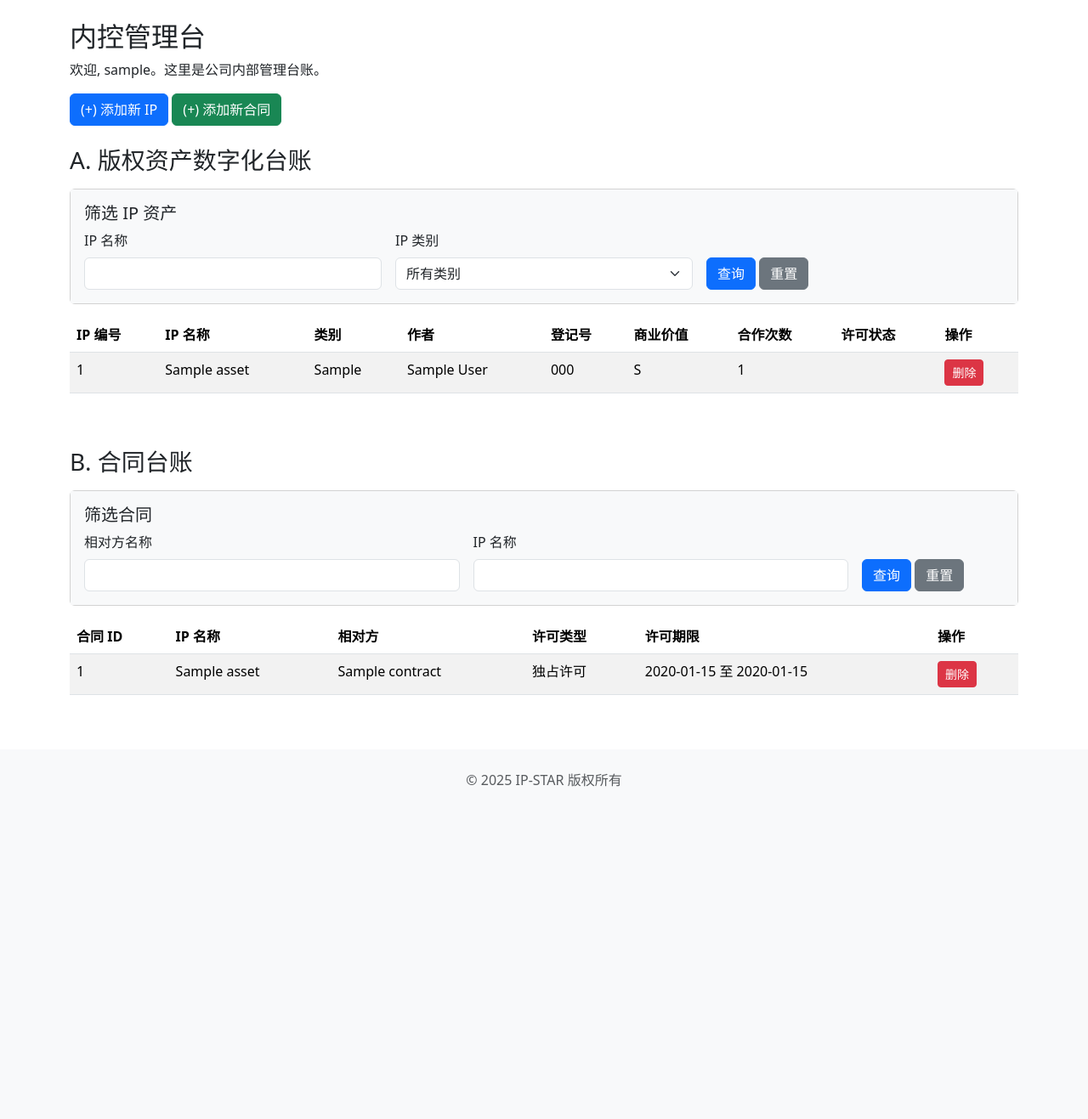
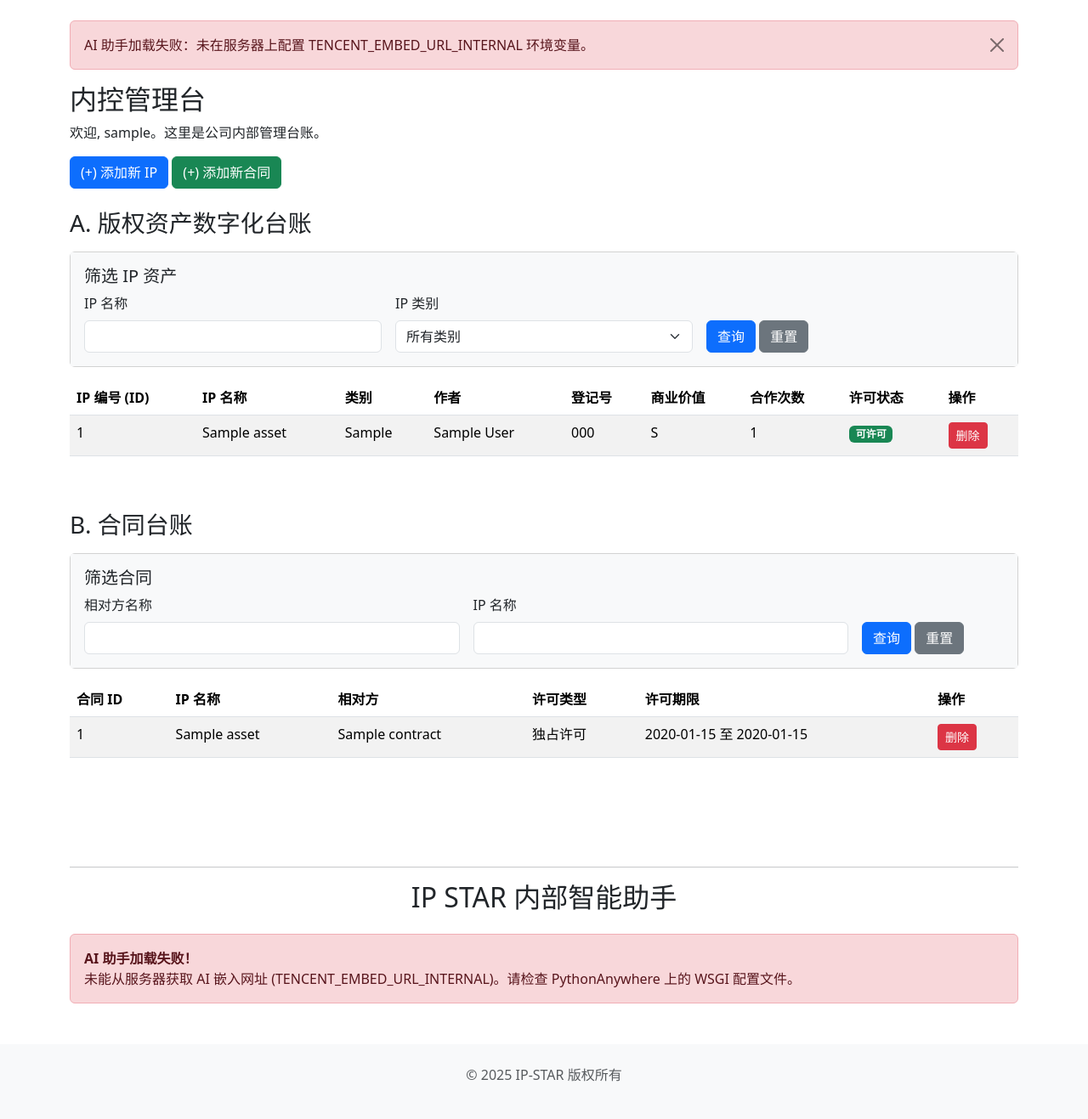
Before and after one commit to jjj0624/ip-star-project, a Flask app: page /internal/dashboard in a window 1280 px wide. Shown: the part 56-1373 px from the top of the page at 85% size. Before the commit the page ends 982 px from the top, so only its background shows below. Run offline with Flask 3, Linux system fonts and the light colour scheme; a user stored in the database is signed in; tables that the repository leaves empty hold one stand-in row (values such as "Sample post"); some libraries are stand-ins or nearby versions.

Commit message:
feat: (V7) 成功嵌入腾讯云 AI 完整 UI！

```diff
--- a/app/routes.py
+++ b/app/routes.py
@@ -179,6 +179,11 @@
     # --- 4. 筛选下拉框数据 ---
     categories = db.session.query(IpAsset.category).distinct().all()
 
+    # --- 5. (V7 新增!) 获取 AI 嵌入网址 ---
+    tencent_embed_url = os.environ.get('TENCENT_EMBED_URL_INTERNAL')
+    if not tencent_embed_url:
+        flash('AI 助手加载失败：未在服务器上配置 TENCENT_EMBED_URL_INTERNAL 环境变量。', 'danger')
+
     return render_template('internal_dashboard.html',
                            title='内控管理台',
                            # 表单
@@ -195,7 +200,9 @@
                            search_ip_name=ip_name_query,
                            search_ip_category=ip_category_query,
                            search_contract_ip=contract_ip_name,
-                           search_contract_partner=contract_partner
+                           search_contract_partner=contract_partner,
+                           # (V7 新增!)
+                           tencent_embed_url=tencent_embed_url
                            )
 
 
@@ -251,6 +258,9 @@
     categories = db.session.query(IpAsset.category).distinct().all()
     contract_form.ip_id.choices = [(ip.id, ip.name) for ip in all_ips]
 
+    # (V7 新增!)
+    tencent_embed_url = os.environ.get('TENCENT_EMBED_URL_INTERNAL')
+
     return render_template('internal_dashboard.html',
                            title='内控管理台',
                            ip_form=ip_form,  # (包含验证错误的表单)
@@ -260,7 +270,9 @@
                            contracts=all_contracts,
                            categories=[c[0] for c in categories if c[0]],
                            search_ip_name='', search_ip_category='',
-                           search_contract_ip='', search_contract_partner=''
+                           search_contract_ip='', search_contract_partner='',
+                           # (V7 新增!)
+                           tencent_embed_url=tencent_embed_url
                            )
 
 
@@ -337,6 +349,9 @@
     all_contracts = Contract.query.order_by(Contract.id.desc()).all()
     categories = db.session.query(IpAsset.category).distinct().all()
 
+    # (V7 新增!)
+    tencent_embed_url = os.environ.get('TENCENT_EMBED_URL_INTERNAL')
+
     return render_template('internal_dashboard.html',
                            title='内控管理台',
                            ip_form=ip_form,
@@ -346,7 +361,9 @@
                            contracts=all_contracts,
                            categories=[c[0] for c in categories if c[0]],
                            search_ip_name='', search_ip_category='',
-                           search_contract_ip='', search_contract_partner=''
+                           search_contract_ip='', search_contract_partner='',
+                           # (V7 新增!)
+                           tencent_embed_url=tencent_embed_url
                            )
 
 
@@ -411,6 +428,11 @@
     # (关键修改) 按 S, A, B, C 顺序硬编码
     value_levels = ['S', 'A', 'B', 'C']
 
+    # --- 6. (V7 新增!) 获取 AI 嵌入网址 ---
+    tencent_embed_url = os.environ.get('TENCENT_EMBED_URL_PARTNER')
+    if not tencent_embed_url:
+        flash('AI 助手加载失败：未在服务器上配置 TENCENT_EMBED_URL_PARTNER 环境变量。', 'danger')
+
     return render_template('portal_dashboard.html',
                            title='IP 授权门户',
                            ips=licensable_ips,
@@ -419,7 +441,10 @@
                            value_levels=value_levels,
                            search_query=search_query,
                            selected_category=category_query,
-                           selected_level=level_query)
+                           selected_level=level_query,
+                           # (V7 新增!)
+                           tencent_embed_url=tencent_embed_url
+                           )
 
 
 # --- (2.1) 伙伴端：IP 详情页与点击跟踪 ---
@@ -449,6 +474,10 @@
 
 # ==========================================================
 # --- (3) AI 专用 API 路由 (内控端) ---
+# =Settings:
+#   tense: present
+#   user_timezone: America/New_York
+#   llm_model: gemini-2.5-flash-preview-09-2025
 # ==========================================================
 
 # --- API 3.1: (V5 - 精简真实版) ---
@@ -571,7 +600,7 @@
 
 
 # ==========================================================
-# --- (4) (新!) AI 专用 API 路由 (伙伴端) ---
+# --- (4) AI 专用 API 路由 (伙伴端) ---
 # ==========================================================
 
 # --- API 4.1: (V6 - 伙伴端) ---
--- a/app/templates/internal_dashboard.html
+++ b/app/templates/internal_dashboard.html
@@ -4,7 +4,6 @@
     <h2>{{ title }}</h2>
     <p>欢迎, {{ current_user.username }}。这里是公司内部管理台账。</p>
 
-    <!-- 按钮：触发模态框 -->
     <div class="mb-3">
         <button type="button" class="btn btn-primary" data-bs-toggle="modal" data-bs-target="#addIpModal">
             (+) 添加新 IP
@@ -14,10 +13,8 @@
         </button>
     </div>
 
-    <!-- IP 资产台账 -->
     <h3 class="mt-4">A. 版权资产数字化台账</h3>
 
-    <!-- IP 筛选表单 -->
     <div class="card my-3">
         <div class="card-body bg-light">
             <h5 class="card-title">筛选 IP 资产</h5>
@@ -47,43 +44,37 @@
         </div>
     </div>
 
-    <!-- IP 表格 -->
     <div class="table-responsive">
         <table class="table table-striped table-hover">
             <thead>
                 <tr>
-                    <th>IP 编号</th>
-                    <th>IP 名称</th>
+                    <th>IP 编号 (ID)</th> <th>IP 名称</th>
                     <th>类别</th>
                     <th>作者</th>
                     <th>登记号</th>
                     <th>商业价值</th>
                     <th>合作次数</th>
-                    <th>许可状态</th> <!-- 改进 3 -->
-                    <th>操作</th> <!-- 改进 2 -->
-                </tr>
+                    <th>许可状态</th> <th>操作</th> </tr>
             </thead>
             <tbody>
                 {% for ip in ips %}
                 <tr>
-                    <td>{{ ip.id }}</td>
-                    <td>{{ ip.name }}</td>
+                    <td>{{ ip.id }}</td> <td>{{ ip.name }}</td>
                     <td>{{ ip.category }}</td>
                     <td>{{ ip.author }}</td>
                     <td>{{ ip.reg_number }}</td>
                     <td>{{ ip.value_level }}</td>
                     <td>{{ ip.cooperation_count }}</td>
-                    <!-- 改进 3：显示计算出的状态 -->
                     <td>
-                        {% if ip.computed_status == '不可许可' %}
-                            <span class="badge bg-danger">{{ ip.computed_status }}</span>
+                        {% set status = ip_statuses.get(ip.id, '未知') %}
+                        {% if status == '不可许可' %}
+                            <span class="badge bg-danger">{{ status }}</span>
                         {% else %}
-                            <span class="badge bg-success">{{ ip.computed_status }}</span>
+                            <span class="badge bg-success">{{ status }}</span>
                         {% endif %}
                     </td>
-                    <!-- 改进 2：删除按钮 -->
                     <td>
-                        <form action="{{ url_for('main.delete_ip', ip_id=ip.id) }}" method="POST" onsubmit="return confirm('确定要删除这个 IP 吗？');">
+                        <form action="{{ url_for('main.delete_ip', ip_id=ip.id) }}" method="POST" onsubmit="return confirm('警告：删除 IP 会同时删除其图片文件！\n\n确定要删除这个 IP 吗？');">
                             <button type="submit" class="btn btn-danger btn-sm">删除</button>
                         </form>
                     </td>
@@ -97,10 +88,8 @@
         </table>
     </div>
 
-    <!-- 合同台账 -->
     <h3 class="mt-5">B. 合同台账</h3>
 
-    <!-- 合同筛选表单 (改进 1) -->
     <div class="card my-3">
         <div class="card-body bg-light">
             <h5 class="card-title">筛选合同</h5>
@@ -111,8 +100,8 @@
                         <input type="text" class="form-control" id="contract_partner" name="contract_partner" value="{{ search_contract_partner or '' }}">
                     </div>
                     <div class="col-md-5">
-                        <label for="contract_ip" class="form-label">IP 名称</label>
-                        <input type="text" class="form-control" id="contract_ip" name="contract_ip" value="{{ search_contract_ip or '' }}">
+                        <label for="contract_ip_name" class="form-label">IP 名称</label>
+                        <input type="text" class="form-control" id="contract_ip_name" name="contract_ip_name" value="{{ search_contract_ip or '' }}">
                     </div>
                     <div class="col-md-2 align-self-end">
                         <button type="submit" class="btn btn-primary">查询</button>
@@ -123,28 +112,23 @@
         </div>
     </div>
 
-    <!-- 合同表格 -->
     <div class="table-responsive">
         <table class="table table-striped table-hover">
             <thead>
                 <tr>
-                    <th>合同 ID</th>
-                    <th>IP 名称</th>
+                    <th>合同 ID</th> <th>IP 名称</th>
                     <th>相对方</th>
                     <th>许可类型</th>
                     <th>许可期限</th>
-                    <th>操作</th> <!-- 改进 2 -->
-                </tr>
+                    <th>操作</th> </tr>
             </thead>
             <tbody>
                 {% for contract in contracts %}
                 <tr>
-                    <td>{{ contract.id }}</td>
-                    <td>{{ contract.ip_asset.name }}</td>
+                    <td>{{ contract.id }}</td> <td>{{ contract.ip_asset.name }}</td>
                     <td>{{ contract.partner_name }}</td>
                     <td>{{ contract.license_type }}</td>
                     <td>{{ contract.term_start }} 至 {{ contract.term_end }}</td>
-                    <!-- 改进 2：删除按钮 -->
                     <td>
                         <form action="{{ url_for('main.delete_contract', contract_id=contract.id) }}" method="POST" onsubmit="return confirm('确定要删除这份合同吗？');">
                             <button type="submit" class="btn btn-danger btn-sm">删除</button>
@@ -161,9 +145,30 @@
     </div>
 
 
-<!-- ########## 模态框 (Modals) (改进 2) ########## -->
-
-<!-- 1. 添加 IP 模态框 -->
+    <div class="mt-5 pt-5">
+        <hr>
+        <h2 class="text-center mb-4">IP STAR 内部智能助手</h2>
+        {% if tencent_embed_url %}
+            <div class="card shadow-lg">
+                <div class="card-body p-0" style="height: 70vh;">
+                    <iframe
+                        src="{{ tencent_embed_url }}"
+                        width="100%"
+                        height="100%"
+                        frameborder="0"
+                        allow="microphone"
+                        style="border-radius: 0.375rem;"
+                        >
+                    </iframe>
+                </div>
+            </div>
+        {% else %}
+            <div class="alert alert-danger" role="alert">
+                <strong>AI 助手加载失败！</strong><br>
+                未能从服务器获取 AI 嵌入网址 (TENCENT_EMBED_URL_INTERNAL)。请检查 PythonAnywhere 上的 WSGI 配置文件。
+            </div>
+        {% endif %}
+    </div>
     <div class="modal fade" id="addIpModal" tabindex="-1" aria-labelledby="addIpModalLabel" aria-hidden="true">
         <div class="modal-dialog modal-lg">
             <div class="modal-content">
@@ -174,7 +179,6 @@
                         <button type="button" class="btn-close" data-bs-dismiss="modal" aria-label="Close"></button>
                     </div>
                     <div class="modal-body">
-                    <!-- 手动渲染表单字段 (为了更好的布局) -->
                         <div class="mb-3">
                             {{ ip_form.name.label(class="form-label") }}
                             {{ ip_form.name(class="form-control") }}
@@ -196,10 +200,6 @@
                         <div class="mb-3">
                             {{ ip_form.image_file.label(class="form-label") }}
                             {{ ip_form.image_file(class="form-control") }}
-                        <!-- 自动显示WTForms的验证错误 -->
-                        {% for error in ip_form.image_file.errors %}
-                            <span class="text-danger d-block">{{ error }}</span>
-                        {% endfor %}
                         </div>
                         <div class="row">
                             <div class="col-md-6 mb-3">
@@ -235,7 +235,6 @@
         </div>
     </div>
 
-<!-- 2. 添加 合同 模态框 -->
     <div class="modal fade" id="addContractModal" tabindex="-1" aria-labelledby="addContractModalLabel" aria-hidden="true">
         <div class="modal-dialog modal-lg">
             <div class="modal-content">
```
Also changed, not shown: app/templates/portal_dashboard.html (+29 -7 lines). Lines whose indentation alone changed are shown as unchanged.
